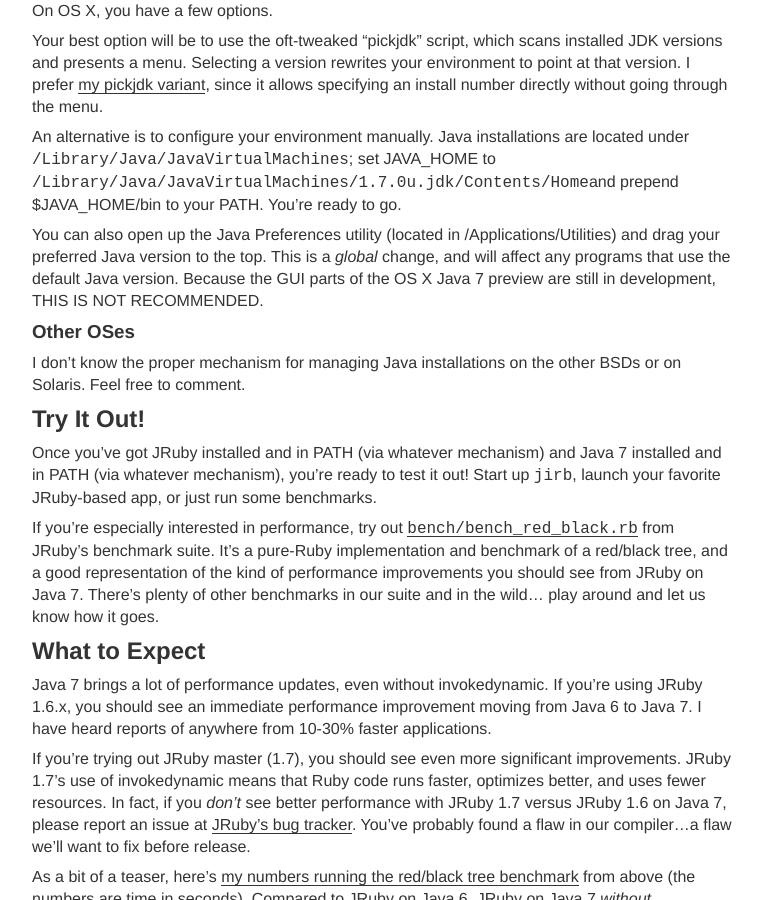
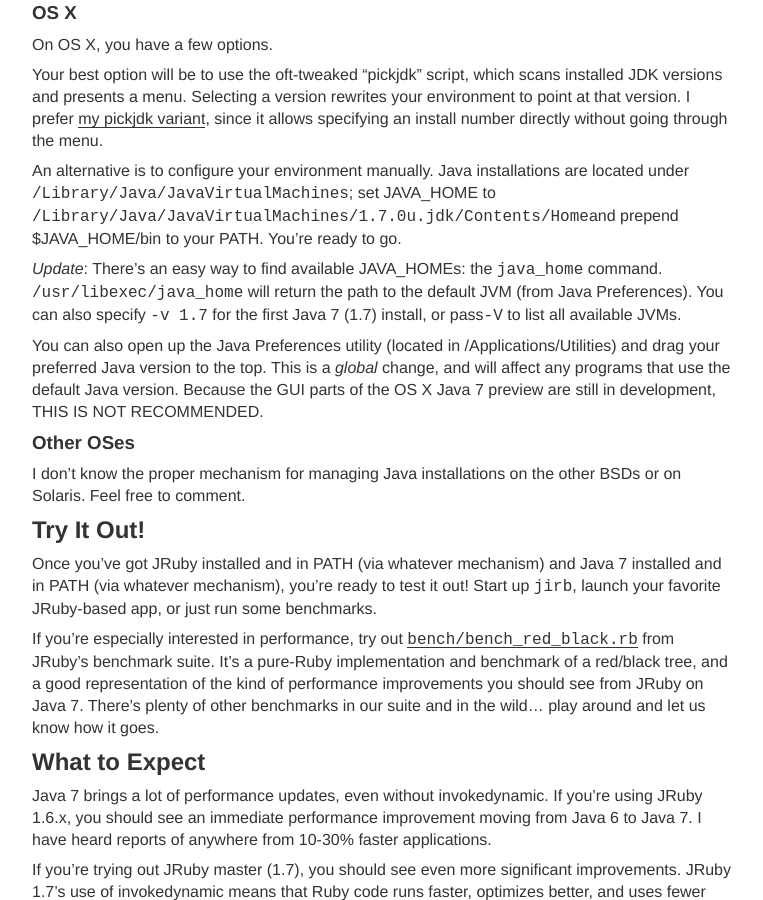
Before and after one commit to jruby/blog.jruby.org, a Jekyll site: the page built from _posts/2011-12-19-getting_started_with_jruby_and_java_7.md, in a window 1280 px wide and 900 px high, scrolled down 2648 px. Shown: the whole window, without its empty margins (18-781 px from the left). Built offline with Jekyll 4.4.1, drawn with Linux system fonts in a browser that asks for light colours; comment, search, counter and statistics services are not loaded; some of the changed text lies outside the part shown.

Commit message:
Add note about java_home command on OS X.

````diff
--- a/_posts/2011-12-19-getting_started_with_jruby_and_java_7.md
+++ b/_posts/2011-12-19-getting_started_with_jruby_and_java_7.md
@@ -67,6 +67,8 @@
 ```
 jruby 1.7.0.dev (ruby-1.8.7-p352) (2011-12-19 f404f75) (OpenJDK 64-Bit Server VM 1.7.0-u2-b21) [darwin-amd64-java]
 ```
+
+The important bit is that "u2" appear somewhere in that line.
 
 Getting JRuby
 -------------
@@ -166,6 +168,11 @@
 ```/Library/Java/JavaVirtualMachines/1.7.0u.jdk/Contents/Home```and prepend $JAVA_HOME/bin to
 your PATH. You're ready to go.
 
+*Update*: There's an easy way to find available JAVA_HOMEs: the ```java_home``` command.
+```/usr/libexec/java_home``` will return the path to the default JVM (from Java Preferences).
+You can also specify ```-v 1.7``` for the first Java 7 (1.7) install, or pass```-V``` to
+list all available JVMs.
+
 You can also open up the Java Preferences utility (located in /Applications/Utilities)
 and drag your preferred Java version to the top. This is a *global* change, and will affect
 any programs that use the default Java version. Because the GUI parts of the OS X Java 7
````
